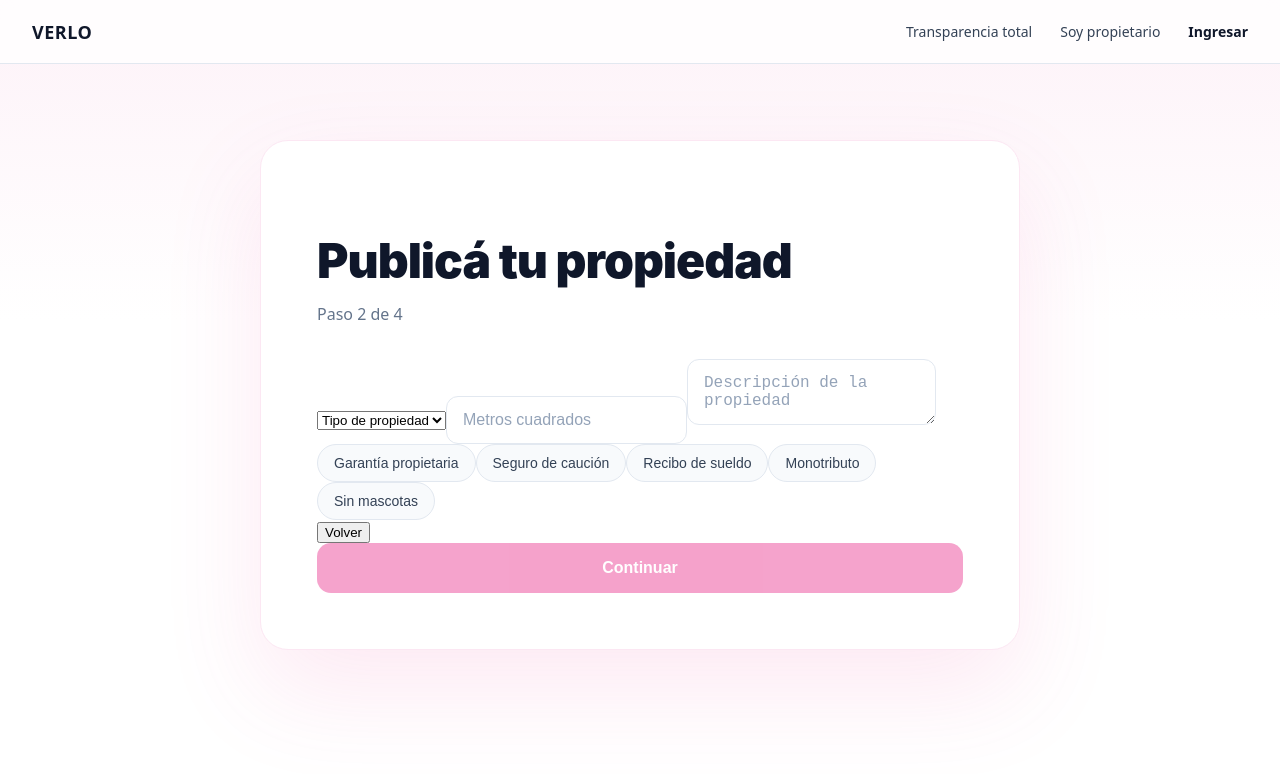
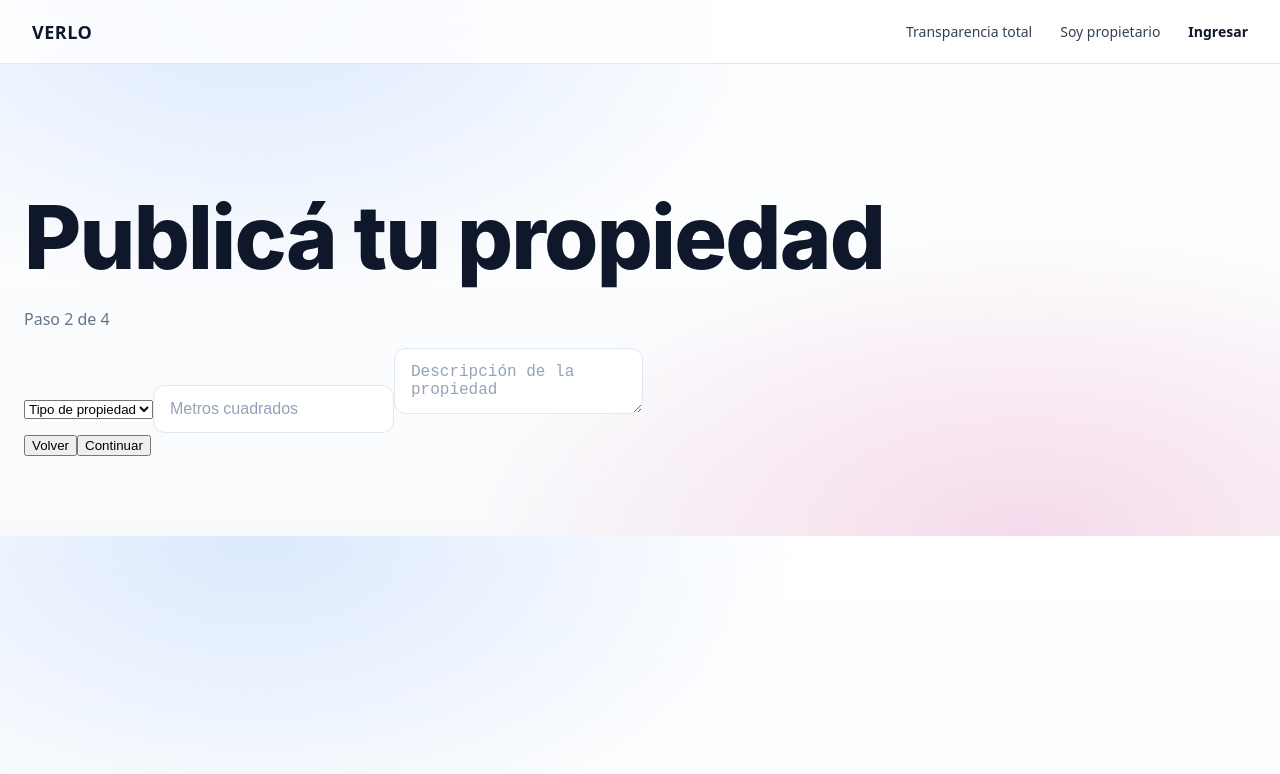
Before and after one commit to rentverlo-dotcom/verlo, a Next.js app: page /propietario/publicar in a window 1280 px wide. Both pictures are taken after a click on the button "Continuar". Shown: the top 774 px of the page. Built offline with nearby package versions, Linux system fonts and the light colour scheme.

Commit message:
Update page.tsx

```diff
--- a/app/propietario/publicar/page.tsx
+++ b/app/propietario/publicar/page.tsx
@@ -342,73 +342,24 @@ function back() {
 }
 
  return (
-  <section
-    style={{
-      minHeight: "100vh",
-      paddingTop: "140px",
-      paddingBottom: "120px",
-      background: "linear-gradient(180deg,#fdf2f8 0%, #ffffff 40%)",
-    }}
-  >
-    <div className="container" style={{ maxWidth: "760px" }}>
-      <div
-        style={{
-          background: "#ffffff",
-          borderRadius: "28px",
-          padding: "56px",
-          boxShadow: "0 40px 100px rgba(236,72,153,0.12)",
-          border: "1px solid #fce7f3",
-        }}
-      >
-        <h1
-          style={{
-            fontSize: "48px",
-            fontWeight: 900,
-            marginBottom: "8px",
-            letterSpacing: "-1px",
-            color: "#0f172a",
-          }}
-        >
+  <section className="min-h-screen bg-gradient-to-br from-pink-50 via-white to-rose-50 py-16 px-6">
+    <div className="max-w-2xl mx-auto">
+
+      <h1 className="text-5xl font-bold text-slate-900 mb-2">
         Publicá tu propiedad
       </h1>
 
-        <p
-          style={{
-            fontSize: "16px",
-            color: "#64748b",
-            marginBottom: "32px",
-          }}
-        >
+      <p className="text-slate-500 mb-10">
         Paso {step} de 4
       </p>
 
-        {/* PROGRESS */}
-        <div className="flex items-center gap-3 mb-10">
-          {[1, 2, 3, 4].map((n) => (
-            <div
-              key={n}
-              className="flex-1 h-2 rounded-full transition-all"
-              style={{
-                background: step >= n ? "#ec4899" : "#f1f5f9",
-              }}
-            />
-          ))}
-        </div>
-
-        <AnimatePresence mode="wait">
+      <div className="bg-white rounded-3xl shadow-xl p-8 space-y-6 transition-all duration-300">
 
         {/* STEP 1 */}
         {step === 1 && (
-            <motion.div
-              key="step1"
-              initial={{ opacity: 0, x: 40 }}
-              animate={{ opacity: 1, x: 0 }}
-              exit={{ opacity: 0, x: -40 }}
-              transition={{ duration: 0.25 }}
-              className="space-y-6"
-            >
-
-              <select className="input-modern"
+          <>
+            <select
+              className="w-full rounded-xl border border-slate-200 bg-white px-4 py-4 text-slate-900 focus:outline-none focus:ring-2 focus:ring-pink-500"
               value={draft.province_id || ''}
               onChange={e =>
                 setDraft(d => ({
@@ -425,7 +376,8 @@ function back() {
               ))}
             </select>
 
-              <select className="input-modern"
+            <select
+              className="w-full rounded-xl border border-slate-200 bg-white px-4 py-4 text-slate-900 focus:outline-none focus:ring-2 focus:ring-pink-500"
               value={draft.municipality_id || ''}
               disabled={!draft.province_id}
               onChange={e =>
@@ -442,7 +394,8 @@ function back() {
               ))}
             </select>
 
-              <select className="input-modern"
+            <select
+              className="w-full rounded-xl border border-slate-200 bg-white px-4 py-4 text-slate-900 focus:outline-none focus:ring-2 focus:ring-pink-500"
               value={draft.neighborhood_id || ''}
               disabled={!draft.municipality_id}
               onChange={e =>
@@ -459,7 +412,7 @@ function back() {
             </select>
 
             <input
-                className="input-modern"
+              className="w-full rounded-xl border border-slate-200 bg-white px-4 py-4 text-slate-900 focus:outline-none focus:ring-2 focus:ring-pink-500"
               type="number"
               placeholder="Precio mensual"
               value={draft.price || ''}
@@ -469,27 +422,21 @@ function back() {
             />
 
             <div className="flex justify-end">
-                <button className="button-primary" onClick={next}>
+              <button
+                onClick={() => setStep(2)}
+                className="px-8 py-4 rounded-xl bg-pink-500 text-white font-semibold hover:bg-pink-600 transition"
+              >
                 Continuar
               </button>
             </div>
-
-            </motion.div>
+          </>
         )}
 
         {/* STEP 2 */}
         {step === 2 && (
-            <motion.div
-              key="step2"
-              initial={{ opacity: 0, x: 40 }}
-              animate={{ opacity: 1, x: 0 }}
-              exit={{ opacity: 0, x: -40 }}
-              transition={{ duration: 0.25 }}
-              className="space-y-6"
-            >
-
+          <>
             <select
-                className="input-modern"
+              className="w-full rounded-xl border border-slate-200 bg-white px-4 py-4 text-slate-900 focus:outline-none focus:ring-2 focus:ring-pink-500"
               value={draft.type || ''}
               onChange={e =>
                 setDraft(d => ({ ...d, type: e.target.value }))
@@ -504,7 +451,7 @@ function back() {
             </select>
 
             <input
-                className="input-modern"
+              className="w-full rounded-xl border border-slate-200 bg-white px-4 py-4 text-slate-900 focus:outline-none focus:ring-2 focus:ring-pink-500"
               type="number"
               placeholder="Metros cuadrados"
               value={draft.sqm || ''}
@@ -514,7 +461,7 @@ function back() {
             />
 
             <textarea
-                className="input-modern h-32"
+              className="w-full rounded-xl border border-slate-200 bg-white px-4 py-4 text-slate-900 h-32 resize-none focus:outline-none focus:ring-2 focus:ring-pink-500"
               placeholder="Descripción de la propiedad"
               value={draft.description || ''}
               onChange={e =>
@@ -522,203 +469,97 @@ function back() {
               }
             />
 
-              <div className="flex flex-wrap gap-3">
-                {REQUIREMENTS.map(r => {
-                  const selected = draft.requirements?.includes(r)
-                  return (
+            <div className="flex justify-between">
               <button
-                      key={r}
-                      type="button"
-                      onClick={() => {
-                        const current = draft.requirements || []
-                        setDraft({
-                          ...draft,
-                          requirements: selected
-                            ? current.filter(x => x !== r)
-                            : [...current, r],
-                        })
-                      }}
-                      style={{
-                        padding: "10px 16px",
-                        borderRadius: "999px",
-                        fontSize: "14px",
-                        background: selected ? "#ec4899" : "#f8fafc",
-                        color: selected ? "#ffffff" : "#334155",
-                        border: selected ? "none" : "1px solid #e2e8f0",
-                        cursor: "pointer",
-                        transition: "all 0.2s ease",
-                      }}
+                onClick={() => setStep(1)}
+                className="px-6 py-3 rounded-xl border border-slate-300 text-slate-600 hover:bg-slate-100 transition"
               >
-                      {r}
-                    </button>
-                  )
-                })}
-              </div>
-
-              <div className="flex justify-between">
-                <button className="button-secondary" onClick={back}>
                 Volver
               </button>
 
               <button
-                  className="button-primary"
-                  onClick={next}
-                  disabled={!draft.type || !draft.description}
+                onClick={() => setStep(3)}
+                className="px-8 py-4 rounded-xl bg-pink-500 text-white font-semibold hover:bg-pink-600 transition"
               >
                 Continuar
               </button>
             </div>
-
-            </motion.div>
+          </>
         )}
 
         {/* STEP 3 */}
         {step === 3 && (
-            <motion.div
-              key="step3"
-              initial={{ opacity: 0, x: 40 }}
-              animate={{ opacity: 1, x: 0 }}
-              exit={{ opacity: 0, x: -40 }}
-              transition={{ duration: 0.25 }}
-              className="space-y-6"
-            >
-
+          <>
             <input
               type="file"
+              multiple
               accept="image/*,video/*"
-                multiple
-                capture="environment"
               onChange={e => {
                 const files = Array.from(e.target.files || [])
-                  if (!files.length) return
-
                 setDraft(d => ({
                   ...d,
                   media: [...(d.media || []), ...files],
                 }))
-
-                  e.currentTarget.value = ''
               }}
+              className="w-full"
             />
 
-              {draft.media && draft.media.length > 0 && (
-                <div className="space-y-2">
-                  {draft.media.map((f, idx) => (
-                    <div
-                      key={`${f.name}-${idx}`}
-                      className="flex items-center justify-between"
+            <div className="flex justify-between">
+              <button
+                onClick={() => setStep(2)}
+                className="px-6 py-3 rounded-xl border border-slate-300 text-slate-600 hover:bg-slate-100 transition"
               >
-                      <span style={{ fontSize: "14px", color: "#475569" }}>
-                        {idx + 1}. {f.name}
-                      </span>
-                      <button
-                        type="button"
-                        style={{ color: "#ec4899", fontSize: "14px" }}
-                        onClick={() =>
-                          setDraft(d => ({
-                            ...d,
-                            media: d.media?.filter((_, i) => i !== idx),
-                          }))
-                        }
-                      >
-                        Quitar
-                      </button>
-                    </div>
-                  ))}
-                </div>
-              )}
-
-              <div className="flex justify-between">
-                <button className="button-secondary" onClick={back}>
                 Volver
               </button>
 
               <button
-                  className="button-primary"
-                  onClick={async () => (await requireAuth()) && next()}
+                onClick={() => setStep(4)}
+                className="px-8 py-4 rounded-xl bg-pink-500 text-white font-semibold hover:bg-pink-600 transition"
               >
                 Continuar
               </button>
             </div>
-
-            </motion.div>
+          </>
         )}
 
         {/* STEP 4 */}
         {step === 4 && (
-            <motion.div
-              key="step4"
-              initial={{ opacity: 0, x: 40 }}
-              animate={{ opacity: 1, x: 0 }}
-              exit={{ opacity: 0, x: -40 }}
-              transition={{ duration: 0.25 }}
-              className="space-y-6"
-            >
-
+          <>
             <input
-                className="input-modern"
+              className="w-full rounded-xl border border-slate-200 bg-white px-4 py-4 text-slate-900 focus:outline-none focus:ring-2 focus:ring-pink-500"
               placeholder="Dirección (privada)"
               value={draft.address || ''}
               onChange={e =>
-                  setDraft({ ...draft, address: e.target.value })
+                setDraft(d => ({ ...d, address: e.target.value }))
               }
             />
 
             <input
-                className="input-modern"
-                placeholder="Teléfono de contacto"
+              className="w-full rounded-xl border border-slate-200 bg-white px-4 py-4 text-slate-900 focus:outline-none focus:ring-2 focus:ring-pink-500"
+              placeholder="Teléfono"
               value={draft.phone || ''}
               onChange={e =>
-                  setDraft({ ...draft, phone: e.target.value })
-                }
-              />
-
-              <input
-                className="input-modern"
-                placeholder="Nombre"
-                value={draft.first_name || ''}
-                onChange={e =>
-                  setDraft(d => ({ ...d, first_name: e.target.value }))
-                }
-              />
-
-              <input
-                className="input-modern"
-                placeholder="Apellido"
-                value={draft.last_name || ''}
-                onChange={e =>
-                  setDraft(d => ({ ...d, last_name: e.target.value }))
-                }
-              />
-
-              <input
-                className="input-modern"
-                type="email"
-                placeholder="Email de contacto"
-                value={draft.email || ''}
-                onChange={e =>
-                  setDraft(d => ({ ...d, email: e.target.value }))
+                setDraft(d => ({ ...d, phone: e.target.value }))
               }
             />
 
             <div className="flex justify-between">
-                <button className="button-secondary" onClick={back}>
+              <button
+                onClick={() => setStep(3)}
+                className="px-6 py-3 rounded-xl border border-slate-300 text-slate-600 hover:bg-slate-100 transition"
+              >
                 Volver
               </button>
 
               <button
-                  type="button"
-                  className="button-primary"
                 onClick={publish}
+                className="px-8 py-4 rounded-xl bg-pink-500 text-white font-semibold hover:bg-pink-600 transition"
               >
                 Publicar propiedad
               </button>
             </div>
-
-            </motion.div>
+          </>
         )}
-
-        </AnimatePresence>
 
       </div>
     </div>
```
Lines whose indentation alone changed are shown as unchanged.
